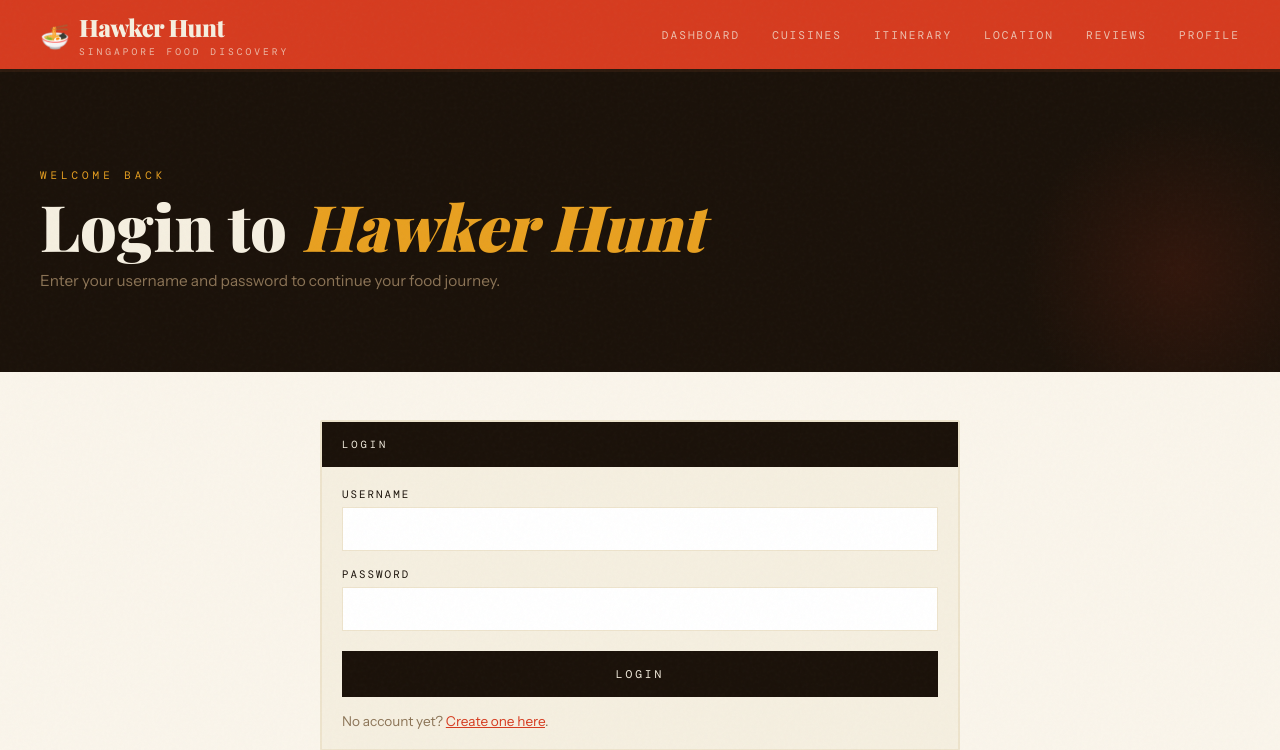
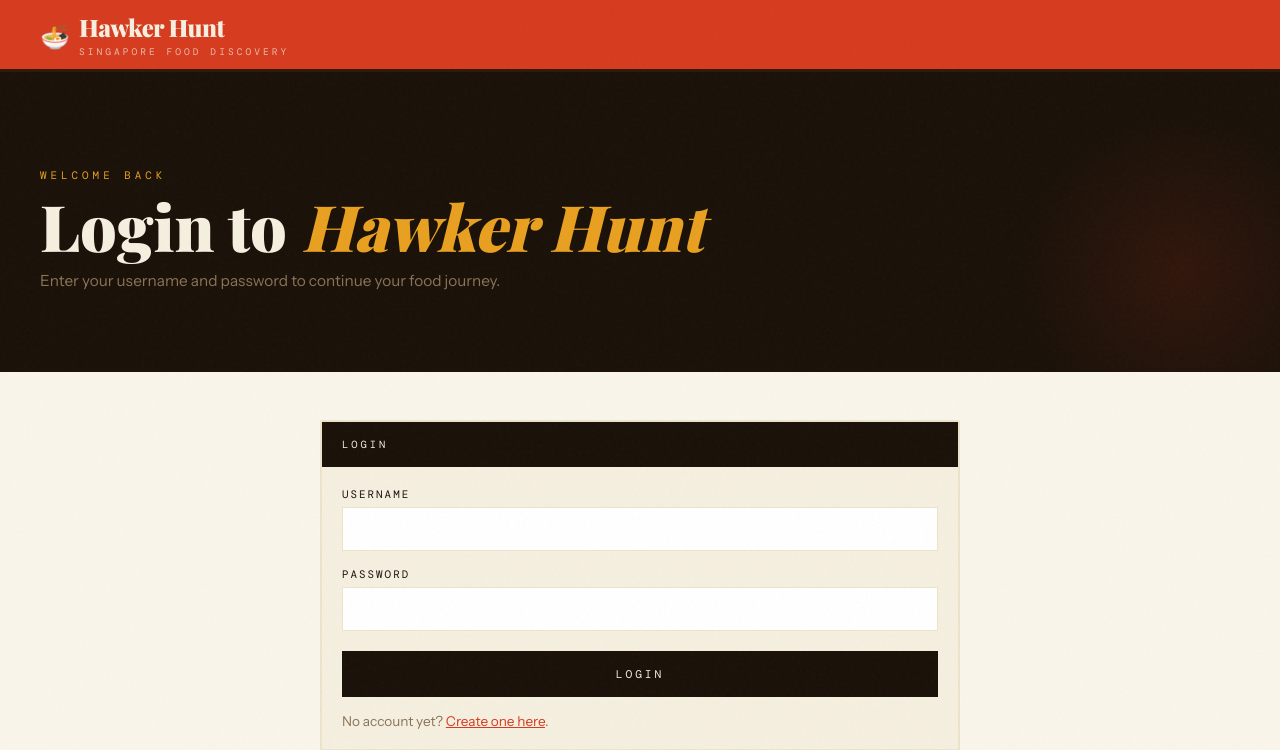
Before and after one commit to HengLiEn/TouristApp_BC3413, a Flask app: page /login in a window 1280 px wide. Shown: the top 750 px of the page. Run offline with Flask 3, Linux system fonts and the light colour scheme; parts of the project's set-up code (start-up, migrations or seed data) failed here and were passed over; some web fonts are replaced.

Commit message:
changed the logo links

```diff
--- a/TouristApp_BC3413/templates/base_layout.html
+++ b/TouristApp_BC3413/templates/base_layout.html
@@ -491,7 +491,7 @@
 <body>
 
   <header>
-    <a href="{{ url_for('cuisines') if session.get('username') else url_for('landing') }}" class="logo">
+    <a href="{{ url_for('landing') if active_page in ['landing', 'login', 'onboarding'] else url_for('cuisines') }}" class="logo">
       <span>🍜</span>
       <div>Hawker Hunt<span class="logo-sub">Singapore Food Discovery</span></div>
     </a>
--- a/TouristApp_BC3413/templates/login.html
+++ b/TouristApp_BC3413/templates/login.html
@@ -4,6 +4,13 @@
 {% block title %}Login — Hawker Hunt{% endblock %}
 
 {% block content %}
+<style>
+  header nav,
+  .mobile-nav,
+  .hamburger {
+    display: none !important;
+  }
+</style>
 <section class="hero">
   <div class="hero-inner">
     <p class="hero-eyebrow">Welcome Back</p>
```
